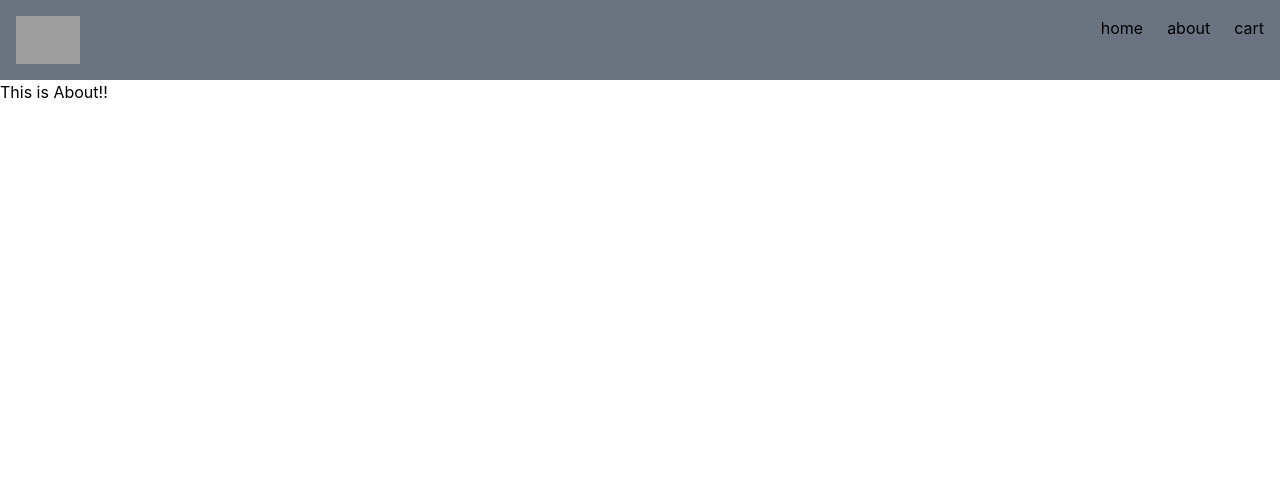
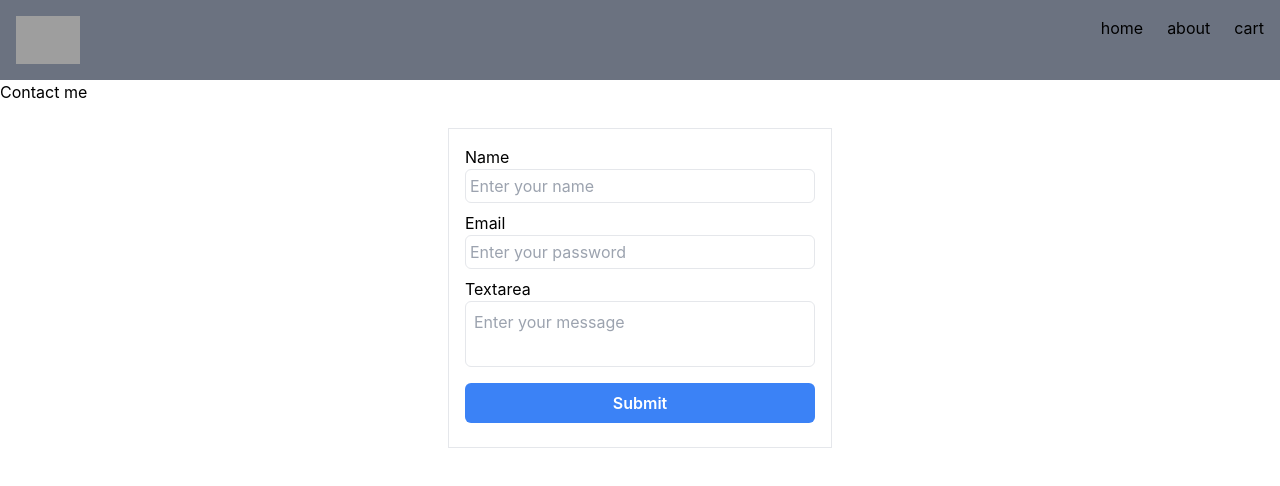
Before and after one commit to utkarsh774/swiggy-FE, a React (Create React App) app: page /about in a window 1280 px wide. Shown: the top 486 px of the page. Built offline with nearby package versions, Linux system fonts and the light colour scheme; grey boxes are pictures that could not be loaded.

Commit message:
about page-form

```diff
--- a/src/components/About.js
+++ b/src/components/About.js
@@ -1,9 +1,53 @@
-import React from 'react'
+import React, { useState } from 'react';
 
 const About = () => {
+  const [name, setName] = useState("");
+  const [email,setEmail] = useState("")
+  const [message,setMessage] = useState("")
+
+  const handleSubmit = (event) =>
+  {
+    event.preventDefault();
+
+  }
+
   return (
-    <div> This is About!!</div>
-  )
-}
+    <>
+    <p>Contact me </p>
+    <form onSubmit={handleSubmit}  className="p-4 mt-6  h-80 flex flex-col max-w-sm mx-auto border">
+      <label>Name</label>
+      <input
+        type="text"
+        value={name}
+        onChange={(e) => setName(e.target.value)}
+        className=" border p-1 rounded-md  w-full mb-2"
+        placeholder="Enter your name"
+      />
+     <label>Email</label>
+      <input
+      type = "email"
+      value = {email}
+      onChange = {(e)=>setEmail(e.target.value)}
+      className = "border p-1 rounded-md  w-full mb-2"
+      placeholder='Enter your password'
+      />
+       <label>Textarea</label>
+      <textarea
+      value = {message}
+      onChange = {(e) => setMessage(e.target.value)}
+      className = "border  rounded-md  w-full mb-4 p-2 min-h-32 resize-none"
+      placeholder='Enter your message'
+      />
 
-export default About
+<button
+  type="submit"
+  className="bg-blue-500 text-white font-semibold py-2 px-4 rounded-md w-full hover:bg-blue-600 transition-all"
+>
+  Submit
+</button>
+    </form>
+    </>
+  );
+};
+
+export default About;
```
